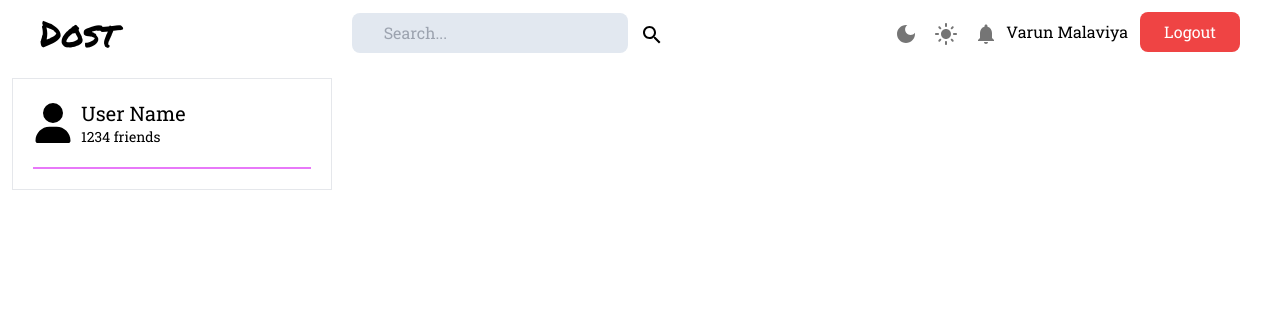
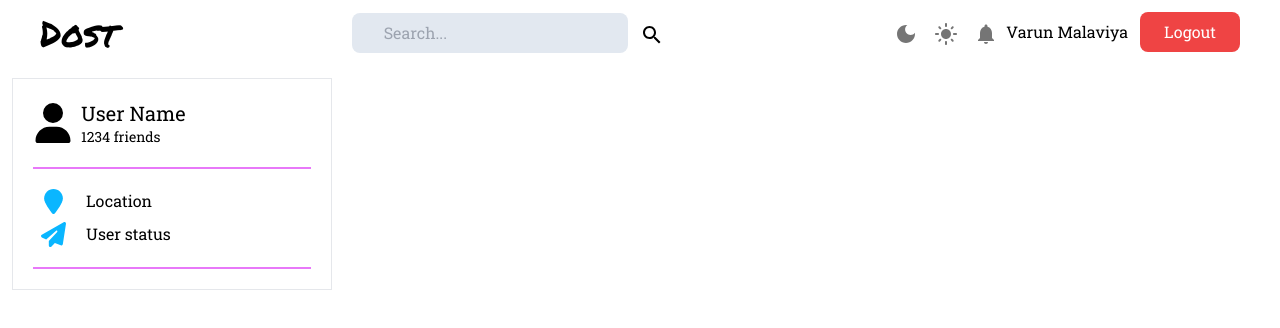
Before and after one commit to DustyDogCodex/Dost, a React (Vite) app in the folder client/: page /homepage in a window 1280 px wide. Shown: the top 328 px of the page. Built offline with nearby package versions, Linux system fonts and the light colour scheme.

Commit message:
added a second row to user widget

```diff
--- a/client/src/components/UserProfileWidget.jsx
+++ b/client/src/components/UserProfileWidget.jsx
@@ -1,7 +1,7 @@
 import { useState } from "react"
 import { Navigate } from "react-router-dom"
 import { FontAwesomeIcon } from "@fortawesome/react-fontawesome"
-import { faUser } from "@fortawesome/free-solid-svg-icons"
+import { faUser, faLocationPin, faPaperPlane } from "@fortawesome/free-solid-svg-icons"
 
 function UserProfileWidget() {
     //state variable for storing user info gtom context
@@ -39,6 +39,30 @@ function UserProfileWidget() {
                     </p>
                 </div>
             </div>
+
+            {/* Secong row: location and status */}
+            <div
+                className="gap-2 py-3 border-b-2 border-fuchsia-400"
+            >
+                <div
+                    className="flex items-center justify-start m-2"
+                >
+                    <FontAwesomeIcon
+                        icon={faLocationPin}
+                        style={{color: "#0ab6ff", height:'25px', width:'25px', marginRight: '20px'}}
+                    />
+                    Location
+                </div>
+                <div
+                    className="flex items-center justify-start m-2"
+                >
+                    <FontAwesomeIcon
+                        icon={faPaperPlane}
+                        style={{color: "#0ab6ff", height:'25px', width:'25px',marginRight: '20px'}}
+                    />
+                    User status
+                </div>
+            </div>
         </div>
     )
 }
```
